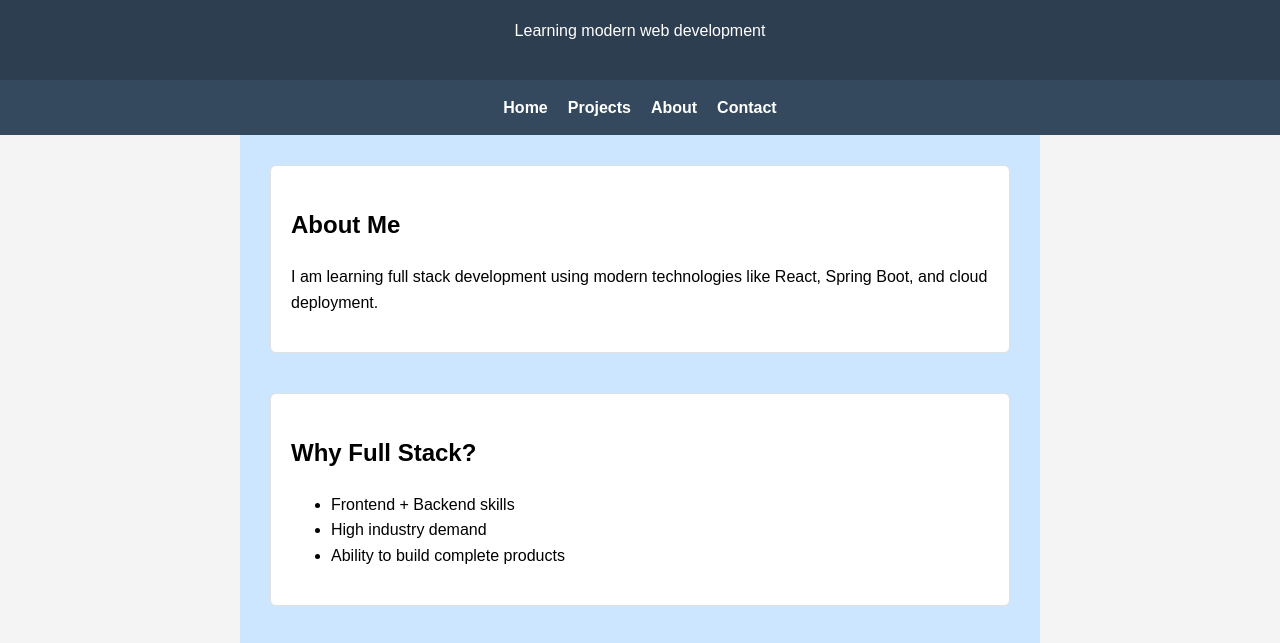
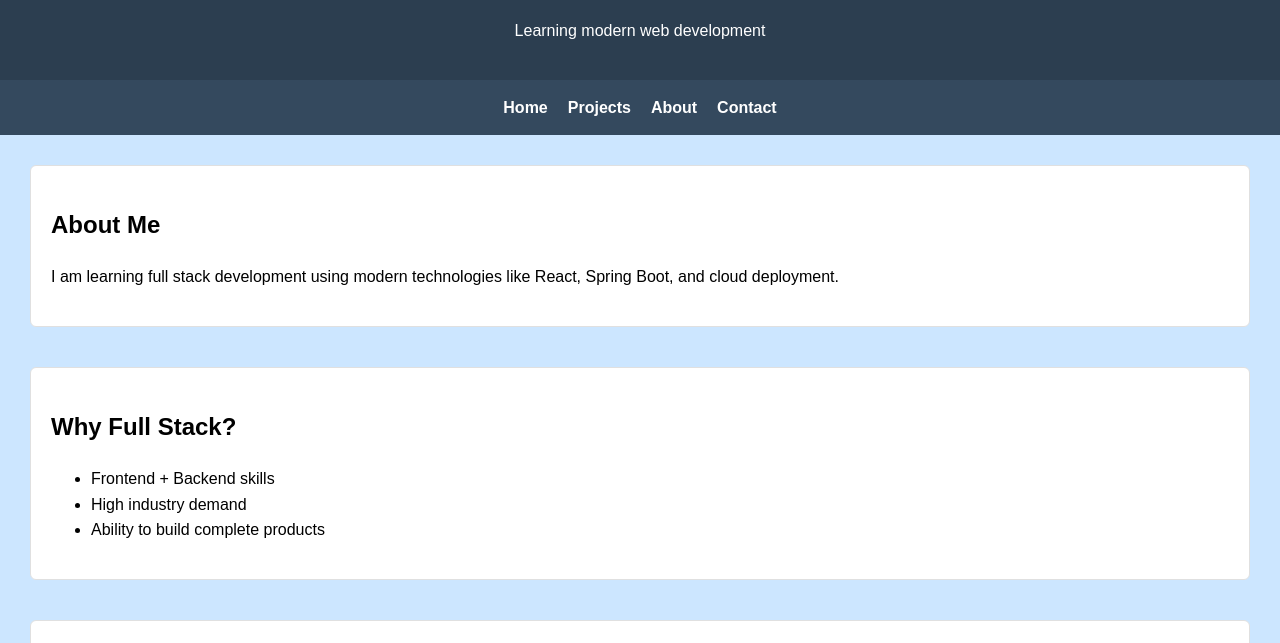
Before and after one commit to warr1or09/Full_stack--Learning, a plain HTML site: page index.html in a window 1280 px wide. Shown: the part 96-739 px from the top of the page. Drawn offline with Linux system fonts and the light colour scheme.

Commit message:
Refactor and restore base styles in style.css

```diff
--- a/style.css
+++ b/style.css
@@ -51,7 +51,6 @@ main {
     margin: auto;
     padding: 20px;
     background-color: #cce6ff; /* Restored background from original HTML */
-    max-width: 800px; /* Added to contain the content */
 }
 
 section,
```
